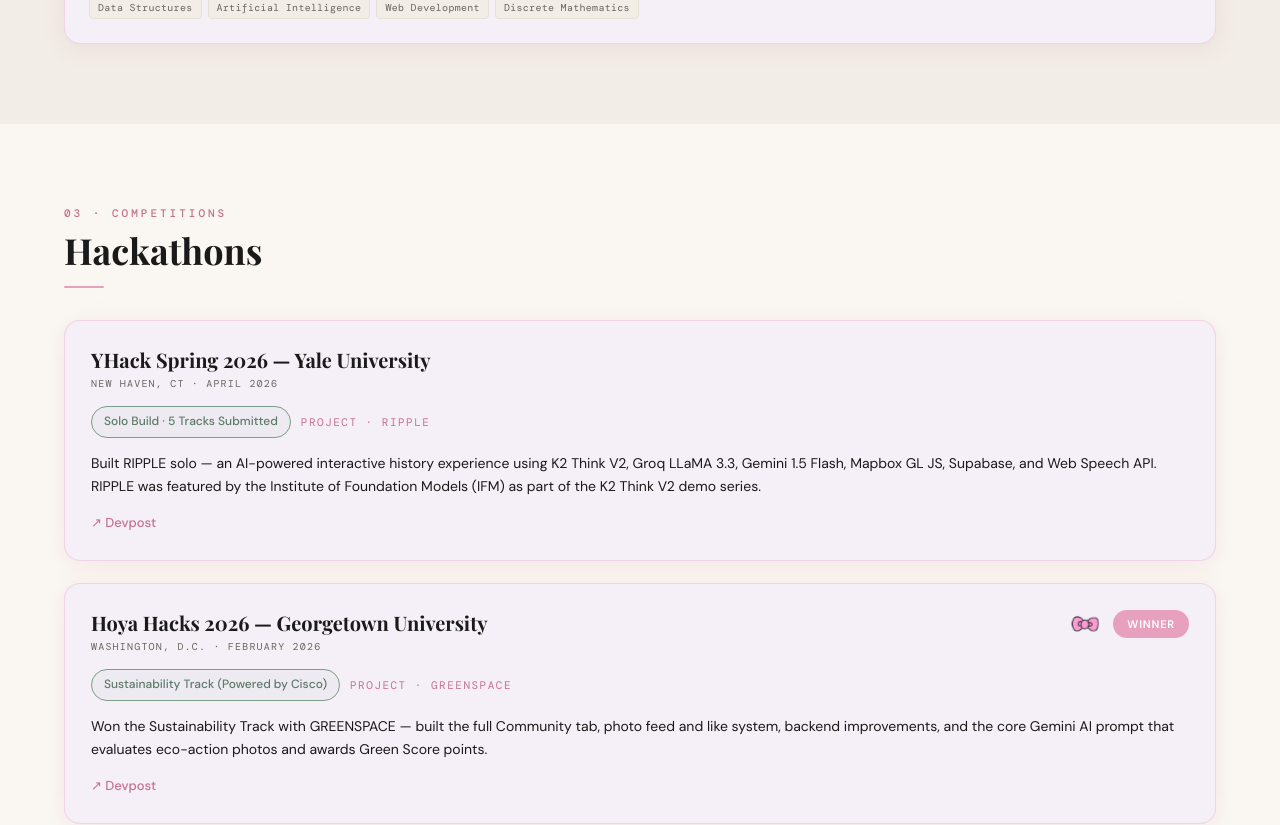
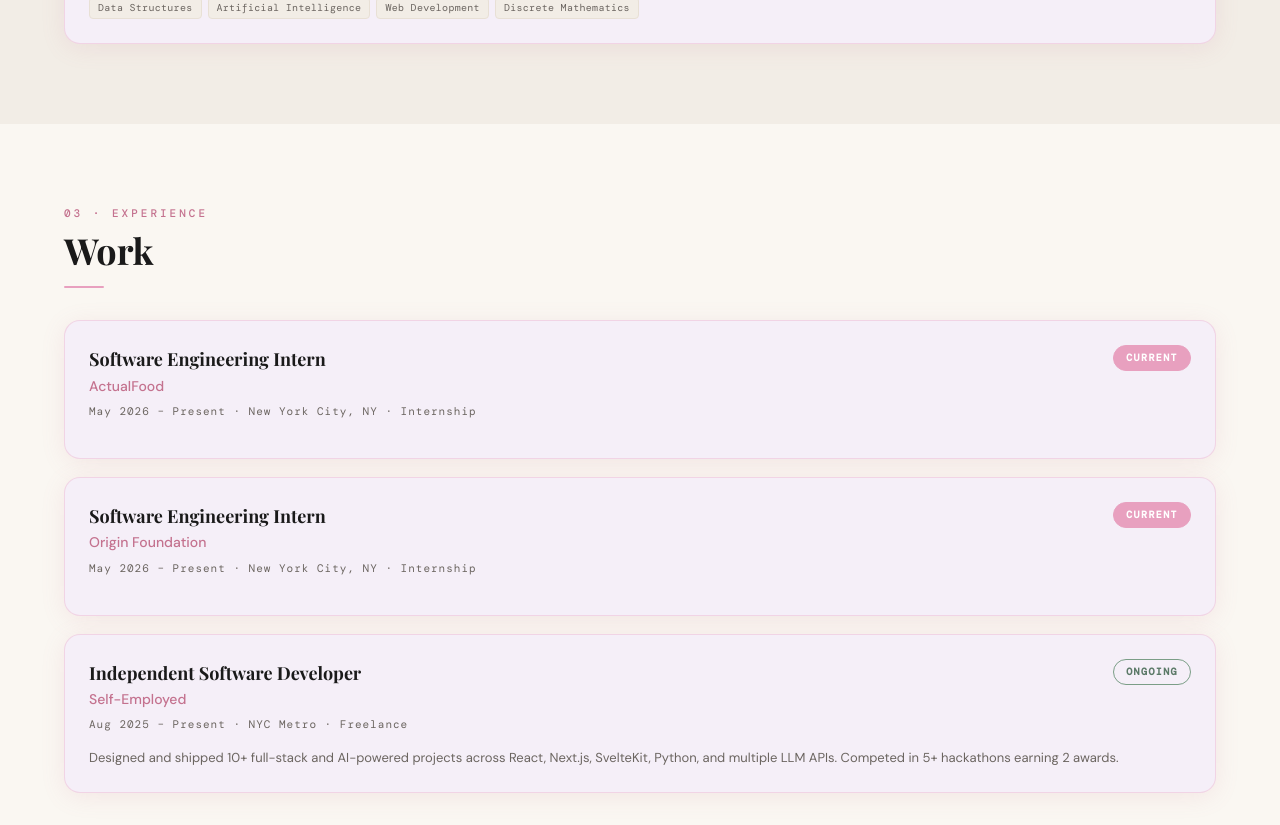
Before and after one commit to nylaimanii/nyla-portfolio, a React (Vite) app: page / in a window 1280 px wide. Shown: the part 1700-2525 px from the top of the page. Built offline with nearby package versions, Linux system fonts and the light colour scheme; a web font is replaced by a local one.

Commit message:
add work experience section
Co-Authored-By: Claude Opus 4.7 (1M context) <noreply@anthropic.com>

```diff
--- a/src/App.css
+++ b/src/App.css
@@ -478,7 +478,7 @@
 .exp-role {
   font-family: var(--font-display);
   font-size: 18px;
-  font-weight: 600;
+  font-weight: 700;
   color: var(--text);
 }
 
@@ -492,6 +492,36 @@
   border: 1px solid var(--border-pink);
   border-radius: 999px;
   background: var(--bg);
+}
+
+.exp-badge {
+  font-family: var(--font-mono);
+  font-size: 10px;
+  font-weight: 600;
+  letter-spacing: 1.4px;
+  padding: 4px 12px;
+  border-radius: 999px;
+  white-space: nowrap;
+  flex-shrink: 0;
+  text-transform: uppercase;
+}
+.exp-badge--current {
+  background: var(--accent);
+  color: #fff;
+  border: 1px solid var(--accent);
+}
+.exp-badge--ongoing {
+  background: transparent;
+  color: var(--accent-2-dark);
+  border: 1px solid var(--accent-2);
+}
+
+.exp-desc {
+  font-family: var(--font-body);
+  font-size: 13px;
+  color: var(--text-muted);
+  line-height: 1.6;
+  margin-top: 4px;
 }
 
 .exp-company {
--- a/src/App.jsx
+++ b/src/App.jsx
@@ -7,6 +7,7 @@ import KawaiiEasterEgg from './components/KawaiiEasterEgg';
 import Header from './components/Header';
 import About from './components/About';
 import Education from './components/Education';
+import Experience from './components/Experience';
 import Hackathons from './components/Hackathons';
 import Projects from './components/Projects';
 import Skills from './components/Skills';
@@ -25,6 +26,7 @@ export default function App() {
       <main>
         <About />
         <Education />
+        <Experience />
         <Hackathons />
         <Projects />
         <Skills />
--- a/src/components/Chatbot.jsx
+++ b/src/components/Chatbot.jsx
@@ -73,7 +73,7 @@ export default function Chatbot() {
   };
 
   return (
-    <Window title="✦ NYLA_BOT.ai" id="chatbot" index={6}>
+    <Window title="✦ NYLA_BOT.ai" id="chatbot" index={7}>
       <div className="chatbot-wrapper">
         <div className="chat-history">
           {messages.map((msg, i) => (
--- a/src/components/Contact.jsx
+++ b/src/components/Contact.jsx
@@ -50,7 +50,7 @@ export default function Contact() {
   };
 
   return (
-    <Window title="♥ CONTACT.exe" id="contact" index={5}>
+    <Window title="♥ CONTACT.exe" id="contact" index={6}>
       <Confetti trigger={confettiTrigger} />
       <div className="contact-grid">
         <form className="contact-form" onSubmit={handleSubmit} noValidate>
--- a/src/components/Experience.jsx
+++ b/src/components/Experience.jsx
@@ -1,26 +1,42 @@
+import { motion } from 'framer-motion';
 import Window from './Window';
 import { experience } from '../constants/data';
+
+function badgeClass(badge = '') {
+  return `exp-badge exp-badge--${badge.toLowerCase()}`;
+}
 
 export default function Experience() {
   return (
     <Window title="✦ EXPERIENCE.log" id="experience" index={2}>
       <div className="experience-list">
         {experience.map((exp, i) => (
-          <div key={i} className="card exp-card">
+          <motion.article
+            key={`${exp.company}-${i}`}
+            className="card exp-card"
+            initial={{ opacity: 0, y: 16 }}
+            whileInView={{ opacity: 1, y: 0 }}
+            viewport={{ once: true, amount: 0.2 }}
+            transition={{ duration: 0.45, delay: i * 0.1, ease: 'easeOut' }}
+          >
             <div className="exp-header">
               <div>
                 <div className="exp-role">{exp.role}</div>
                 <div className="exp-company">{exp.company}</div>
               </div>
-              <span className="exp-type">{exp.type}</span>
+              {exp.badge && (
+                <span className={badgeClass(exp.badge)}>{exp.badge}</span>
+              )}
             </div>
-            <div className="exp-meta">{exp.location} · {exp.date}</div>
-            <ul className="exp-bullets">
-              {exp.bullets.map((b, j) => (
-                <li key={j}>{b}</li>
-              ))}
-            </ul>
-          </div>
+            <div className="exp-meta">
+              {exp.date}
+              {exp.location && ` · ${exp.location}`}
+              {exp.type && ` · ${exp.type}`}
+            </div>
+            {exp.description && (
+              <p className="exp-desc">{exp.description}</p>
+            )}
+          </motion.article>
         ))}
       </div>
     </Window>
--- a/src/components/Hackathons.jsx
+++ b/src/components/Hackathons.jsx
@@ -4,7 +4,7 @@ import { hackathons } from '../constants/data';
 
 export default function Hackathons() {
   return (
-    <Window title="★ HACKATHONS.log" id="hackathons" index={2}>
+    <Window title="★ HACKATHONS.log" id="hackathons" index={3}>
       <div className="hackathons-list">
         {hackathons.map((h) => (
           <article key={h.event} className="hack-card">
--- a/src/components/Header.jsx
+++ b/src/components/Header.jsx
@@ -7,6 +7,7 @@ const NAV_ITEMS = [
   { id: 'about',      label: 'ABOUT' },
   { id: 'skills',     label: 'SKILLS' },
   { id: 'projects',   label: 'PROJECTS' },
+  { id: 'experience', label: 'EXPERIENCE' },
   { id: 'hackathons', label: 'HACKATHONS' },
   { id: 'contact',    label: 'CONTACT' },
   { id: 'chatbot',    label: 'CHAT' },
--- a/src/components/Projects.jsx
+++ b/src/components/Projects.jsx
@@ -22,7 +22,7 @@ export default function Projects() {
     <Window
       title="✦ PROJECTS.dir"
       id="projects"
-      index={3}
+      index={4}
       titleAdornment={<Bow delay="0s" className="section-title-bow" />}
     >
       <motion.div className="projects-grid" layout>
--- a/src/components/Skills.jsx
+++ b/src/components/Skills.jsx
@@ -18,7 +18,7 @@ export default function Skills() {
   const toggle = (key) => setOpen(prev => ({ ...prev, [key]: !prev[key] }));
 
   return (
-    <Window title="✦ SKILLS.matrix" id="skills" index={4}>
+    <Window title="✦ SKILLS.matrix" id="skills" index={5}>
       <div className="skills-grid">
         {skillCategories.map(cat => {
           const isOpen = open[cat.key];
--- a/src/components/Window.jsx
+++ b/src/components/Window.jsx
@@ -4,7 +4,7 @@ import '../styles/windows.css';
 const TITLE_OVERRIDES = {
   '♥ ABOUT.exe':      'About',
   '★ EDUCATION.log':  'Education',
-  '✦ EXPERIENCE.log': 'Experience',
+  '✦ EXPERIENCE.log': 'Work',
   '✦ SKILLS.matrix':  'Skills',
   '✦ PROJECTS.dir':   'Projects',
   '★ HACKATHONS.log': 'Hackathons',
--- a/src/constants/data.js
+++ b/src/constants/data.js
@@ -53,50 +53,29 @@ export const education = [
 
 export const experience = [
   {
+    company: "ActualFood",
     role: "Software Engineering Intern",
-    company: "Origin Foundation",
+    type: "Internship",
+    date: "May 2026 – Present",
     location: "New York City, NY",
-    date: "Summer 2026",
-    type: "INTERNSHIP",
-    bullets: [
-      "Selected following standout solo performance at YHack (Yale University, Spring 2026).",
-      "Contributing to AI-powered and full-stack web application development in a professional engineering environment.",
-      "Applying skills in React, Node.js, Python, and REST APIs to real production projects."
-    ]
+    badge: "CURRENT"
   },
   {
+    company: "Origin Foundation",
     role: "Software Engineering Intern",
-    company: "Actual Foods",
+    type: "Internship",
+    date: "May 2026 – Present",
     location: "New York City, NY",
-    date: "Summer 2026",
-    type: "INTERNSHIP",
-    bullets: [
-      "Offered internship directly following RIPPLE's recognition at YHack (Yale University, Spring 2026).",
-      "Supporting full-stack development and AI integration initiatives within the engineering team."
-    ]
+    badge: "CURRENT"
   },
   {
+    company: "Self-Employed",
     role: "Independent Software Developer",
-    company: "Self-Employed",
-    location: "NYC Metro Area",
-    date: "August 2025 — Present",
-    type: "CURRENT",
-    bullets: [
-      "Designed and shipped 7+ full-stack and AI-powered projects across React, SvelteKit, Next.js, Python, and multiple LLM APIs.",
-      "Mentored by a senior software engineer (IBM, Microsoft) in clean code, system design, and scalable architecture."
-    ]
-  },
-  {
-    role: "Mentee — Senior Software Engineer (Father)",
-    company: "Ongoing Mentorship",
-    location: "Personal",
-    date: "Ongoing",
-    type: "MENTORSHIP",
-    bullets: [
-      "M.S. Computer Science, Temple University.",
-      "Industry experience: IBM, Microsoft, DXC, Lockheed Martin, Avanade, Argano & more.",
-      "Ongoing mentorship in clean code, debugging discipline, system design, and long-term code maintainability."
-    ]
+    type: "Freelance",
+    date: "Aug 2025 – Present",
+    location: "NYC Metro",
+    description: "Designed and shipped 10+ full-stack and AI-powered projects across React, Next.js, SvelteKit, Python, and multiple LLM APIs. Competed in 5+ hackathons earning 2 awards.",
+    badge: "ONGOING"
   }
 ];
 
```
